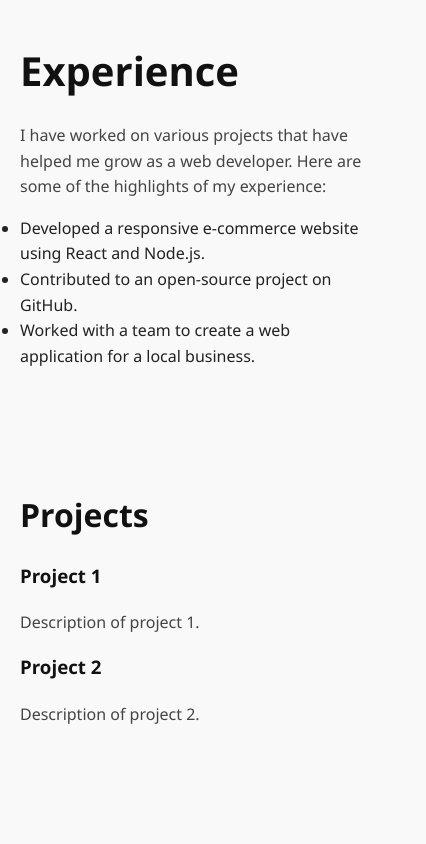
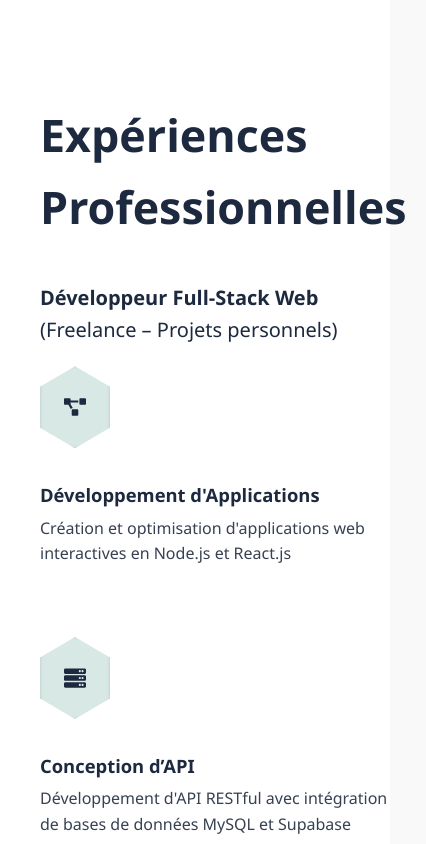
Before and after one commit to kurtisv/ProfilDev, a React (Vite) app in the folder mon-portfolio/: page / in a window 390 px wide. Shown: the part 4180-5024 px from the top of the page, 426 px wide, since content can reach past the window. Built offline with nearby package versions, Linux system fonts and the light colour scheme.

Commit message:
Add styles for Experience and Projects components
- Created experience.style.css for the Experience section with layout, titles, freelance list, hexagon shapes, and responsive design.
- Created projects.style.css for the Projects section with layout, project cards, and responsive design.

```diff
--- a/mon-portfolio/src/components/Experience/experience.jsx
+++ b/mon-portfolio/src/components/Experience/experience.jsx
@@ -1,16 +1,78 @@
+import {
+  FaProjectDiagram,
+  FaServer,
+  FaBolt,
+  FaShieldAlt,
+} from 'react-icons/fa';
+import './experience.style.css';
+
 function Experience() {
+  /* 4 grands blocs pour le freelance */
+  const freelanceTasks = [
+    {
+      icon: <FaProjectDiagram size={22} />,
+      title: "Développement d'Applications",
+      text: "Création et optimisation d'applications web interactives en Node.js et React.js",
+    },
+    {
+      icon: <FaServer size={22} />,
+      title: 'Conception d’API',
+      text: "Développement d'API RESTful avec intégration de bases de données MySQL et Supabase",
+    },
+    {
+      icon: <FaBolt size={22} />,
+      title: 'Applications Temps Réel',
+      text: 'Implémentation de WebSockets pour des interactions fluides et instantanées',
+    },
+    {
+      icon: <FaShieldAlt size={22} />,
+      title: 'Maintenance et Sécurité',
+      text: 'Amélioration continue du code pour garantir sécurité et scalabilité',
+    },
+  ];
+
   return (
-    <section id="experience">
-      <h1>Experience</h1>
-      <p>
-        I have worked on various projects that have helped me grow as a web
-        developer. Here are some of the highlights of my experience:
-      </p>
-      <ul>
-        <li>Developed a responsive e-commerce website using React and Node.js.</li>
-        <li>Contributed to an open-source project on GitHub.</li>
-        <li>Worked with a team to create a web application for a local business.</li>
-      </ul>
+    <section id="experience" className="exp-section">
+      {/* décor à gauche (facultatif) */}
+      <div className="exp-illustration" aria-hidden="true" />
+
+      {/* contenu principal */}
+      <div className="exp-content">
+        <h2 className="exp-title">Expériences Professionnelles</h2>
+
+        {/* Freelance */}
+        <h3 className="exp-job">
+          Développeur Full-Stack Web <span>(Freelance – Projets personnels)</span>
+        </h3>
+
+        <ul className="exp-list">
+          {freelanceTasks.map(({ icon, title, text }) => (
+            <li key={title} className="exp-item">
+              <span className="hexagon">{icon}</span>
+              <div>
+                <h4>{title}</h4>
+                <p>{text}</p>
+              </div>
+            </li>
+          ))}
+        </ul>
+
+        {/* Bell Canada */}
+        <h3 className="exp-job">
+          Technicien de Service à la Clientèle – Bell Canada
+          <span> (02/2024 – Actuel)</span>
+        </h3>
+        <ul className="exp-bullets">
+          <li>
+            Installation et maintenance de solutions télécom et gestion des
+            incidents
+          </li>
+          <li>
+            Assistance technique auprès des clients et optimisation des
+            infrastructures réseau
+          </li>
+        </ul>
+      </div>
     </section>
   );
 }
--- /dev/null
+++ b/mon-portfolio/src/components/Experience/experience.style.css
@@ -0,0 +1,131 @@
+/* ===== LAYOUT GLOBAL ===== */
+.exp-section {
+    display: flex;
+    min-height: 600px;
+    background-color: #ffffff;
+  }
+
+  .exp-illustration {
+    flex: 0 0 260px;                        /* bande de 260 px à gauche */
+    background: url('../../assets/sage-26_e5a68945.jpg') center/cover no-repeat;
+  }
+
+  .exp-content {
+    flex: 1;
+    padding: 80px 40px;
+    max-width: 1000px;
+    margin: 0 auto;
+  }
+
+  /* ===== TITRES ===== */
+  .exp-title {
+    font-size: 2.8rem;
+    font-weight: 700;
+    color: #1d293f;
+    margin-bottom: 40px;
+  }
+
+  .exp-job {
+    font-size: 1.25rem;
+    font-weight: 600;
+    color: #1d293f;
+    margin: 40px 0 20px;
+  }
+
+  .exp-job span {
+    font-weight: 400;
+  }
+
+  /* ===== LISTE FREELANCE ===== */
+  .exp-list {
+    display: flex;
+    flex-direction: column;
+    gap: 32px;
+  }
+
+  .exp-item {
+    display: flex;
+    gap: 24px;
+  }
+
+  .exp-item h4 {
+    font-size: 1.15rem;
+    margin-bottom: 6px;
+    color: #1d293f;
+  }
+
+  .exp-item p {
+    color: #374151;
+    font-size: 1rem;
+  }
+
+/* ───────── HEXAGONE COMME SUR LA MAQUETTE ───────── */
+.hexagon {
+    /* dimensions */
+    width: 70px;          /* largeur exacte */
+    height: 82px;         /* hauteur exacte */
+
+    /* couleur de fond vert sauge très clair */
+    background-color: #d8e8e4;
+
+    /* bordure légèrement plus foncée pour souligner la forme */
+    border: 1px solid #c9dad7;
+
+    /* forme hexagonale (pointe en haut & en bas) */
+    clip-path: polygon(
+      50% 0%,    /* pointe haute */
+      100% 25%,  /* coin haut-droit */
+      100% 75%,  /* coin bas-droit */
+      50% 100%,  /* pointe basse */
+      0% 75%,    /* coin bas-gauche */
+      0% 25%     /* coin haut-gauche */
+    );
+
+    /* centrage de l’icône */
+    display: flex;
+    align-items: center;
+    justify-content: center;
+
+    /* icône bleu nuit */
+    color: #1d293f;
+    font-size: 24px;
+
+    /* léger relief interne */
+    box-shadow: inset 0 0 4px rgba(0, 0, 0, 0.06);
+  }
+
+  /* ───────── ESPACEMENT ─────────
+     On ménage un petit intervalle (≈ 20-22 px sur la maquette)
+     pour laisser apparaître la “pointe” blanche. */
+  .exp-item + .exp-item {
+    margin-top: 22px;
+  }
+
+
+
+  /* ===== LISTE BELL ===== */
+  .exp-bullets {
+    margin-left: 20px;
+    list-style-type: disc;
+    color: #374151;
+  }
+
+  /* ===== RESPONSIVE ===== */
+  @media (max-width: 900px) {
+    .exp-illustration {
+      display: none;        /* on retire l’image décorative */
+    }
+
+    .exp-content {
+      padding: 60px 20px;
+    }
+  }
+
+  @media (max-width: 600px) {
+    .exp-item {
+      flex-direction: column;
+    }
+    .hexagon {
+      margin-bottom: 8px;
+    }
+  }
--- a/mon-portfolio/src/components/Projects/projects.jsx
+++ b/mon-portfolio/src/components/Projects/projects.jsx
@@ -1,18 +1,61 @@
+import './projects.style.css';
+
+/* ——— Données des projets ——— */
+const projects = [
+  {
+    title: 'Gassaver',
+    img: (''), // mets le bon chemin ou import
+    paragraphs: [
+      `Plateforme d'optimisation de consommation de carburant intégrant
+       React.js, Supabase et Mapbox API.`,
+      `Cette application permet aux utilisateurs de suivre et d'optimiser leur
+       consommation d'essence en fonction de leurs trajets et habitudes de conduite.`,
+    ],
+  },
+  {
+    title: 'Dashboard CRM',
+    img: (''),
+    paragraphs: [
+      `Outil de gestion client avec React.js, Supabase et Google API.`,
+      `Interface intuitive permettant de centraliser les informations clients,
+       suivre les interactions et générer des rapports personnalisés.`,
+    ],
+  },
+  {
+    title: 'Plateforme Immobilière',
+    img: (''),
+    paragraphs: [
+      `Application de localisation de biens immobiliers développée avec
+       React.js, Supabase et Google API.`,
+      `Permet de visualiser les propriétés sur une carte interactive avec
+       filtres avancés et informations détaillées.`,
+    ],
+  },
+];
+
 function Projects() {
   return (
-    <section id="projects">
-      <h2>Projects</h2>
-      <div className="project-list">
-        <div className="project-item">
-          <h3>Project 1</h3>
-          <p>Description of project 1.</p>
-        </div>
-        <div className="project-item">
-          <h3>Project 2</h3>
-          <p>Description of project 2.</p>
-        </div>
-        {/* Add more projects as needed */}
-      </div>
+    <section id="projects" className="projects-section">
+      <h2 className="projects-title">Projets Marquants</h2>
+
+      {projects.map(({ title, img, paragraphs }) => (
+        <article key={title} className="project-card">
+          <img src={img} alt={title} className="project-img" />
+
+          <div className="project-content">
+            <h3>{title}</h3>
+            {paragraphs.map((txt, i) => (
+              <p key={i}>
+                {/* mettre en gras les techno (React, Supabase…) */}
+                {txt.replace(
+                  /(React\.js|Supabase|Mapbox API|Google API)/g,
+                  '**$1**'
+                )}
+              </p>
+            ))}
+          </div>
+        </article>
+      ))}
     </section>
   );
 }
--- /dev/null
+++ b/mon-portfolio/src/components/Projects/projects.style.css
@@ -0,0 +1,58 @@
+/* ===== SECTION ===== */
+.projects-section {
+    padding: 80px 20px;
+    max-width: 1100px;
+    margin: 0 auto;
+  }
+
+  .projects-title {
+    font-size: 2.8rem;
+    font-weight: 700;
+    color: #1d293f;
+    margin-bottom: 50px;
+  }
+
+  /* ===== CARTE PROJET ===== */
+  .project-card {
+    display: flex;
+    gap: 40px;
+    margin-bottom: 60px;
+    align-items: flex-start;
+  }
+
+  .project-img {
+    width: 260px;
+    height: 260px;
+    object-fit: cover;
+    border-radius: 6px;
+    flex-shrink: 0;
+  }
+
+  .project-content h3 {
+    font-size: 1.4rem;
+    color: #1d293f;
+    margin-bottom: 10px;
+  }
+
+  .project-content p {
+    font-size: 1rem;
+    color: #374151;
+    margin-bottom: 12px;
+    line-height: 1.55;
+  }
+
+  /* met en gras les techno encadrées de ** dans le JSX */
+  .project-content p strong {
+    font-weight: 600;
+  }
+
+  /* ===== RESPONSIVE ===== */
+  @media (max-width: 768px) {
+    .project-card {
+      flex-direction: column;
+    }
+    .project-img {
+      width: 100%;
+      height: 200px;
+    }
+  }
```
Also changed, not shown: mon-portfolio/src/assets/sage-26_e5a68945.jpg (added).
